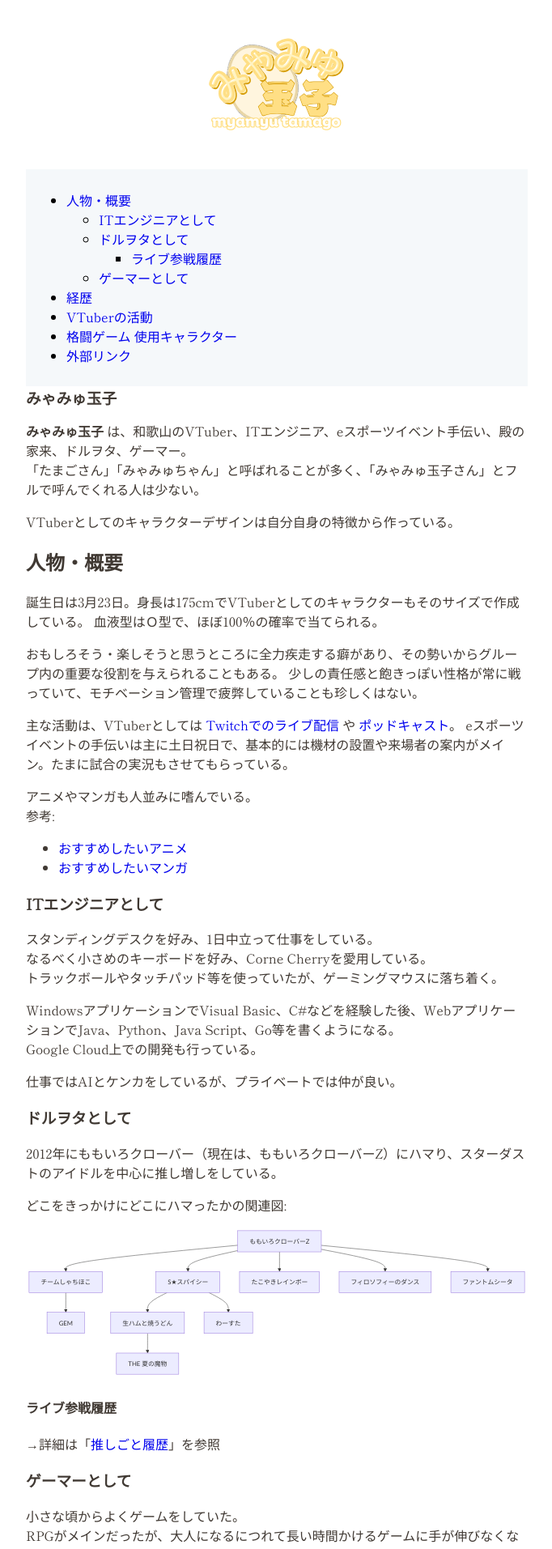
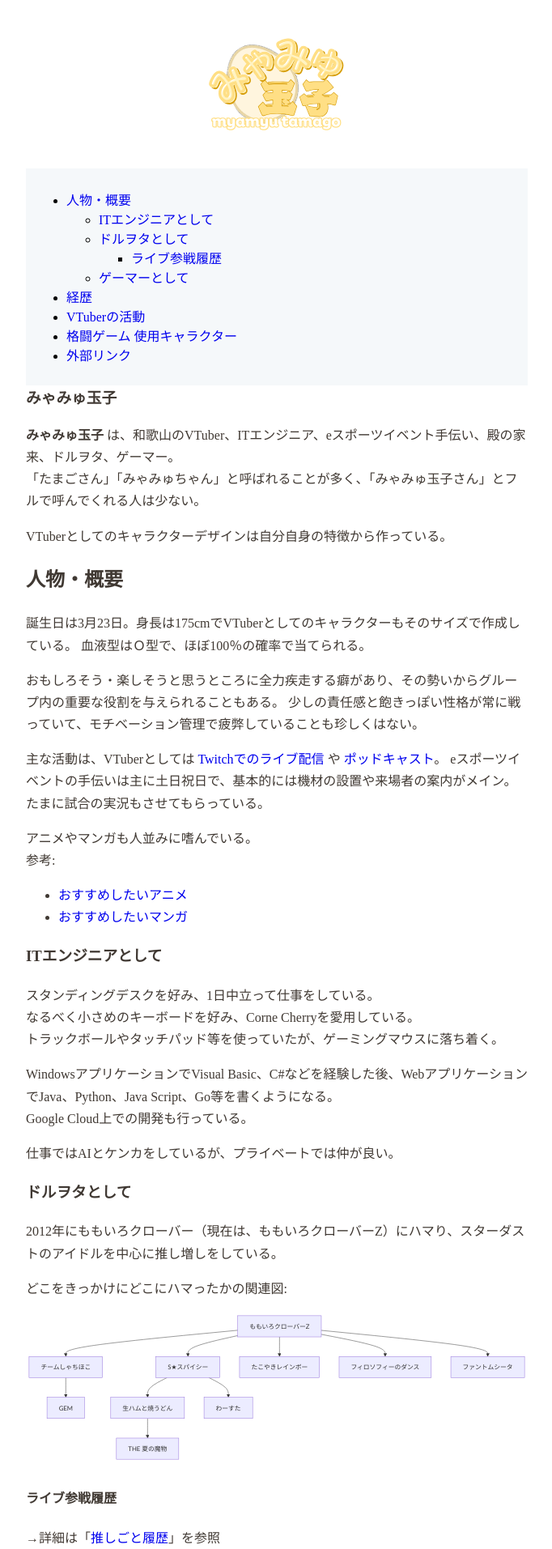
Before and after one commit to myamyu/myamyu.github.io, a Jekyll site: the page built from README.md, in a window 1280 px wide. Shown: the top 1913 px of the page at 81% size, without its empty margins (298-980 px from the left). Built offline with Jekyll 4.4.1, drawn with Linux system fonts in a browser that asks for light colours; some web fonts are replaced; our own code applies the rules of GitHub Pages for plain Markdown files.

Commit message:
フォント調整

```diff
--- a/_layouts/default.html
+++ b/_layouts/default.html
@@ -5,7 +5,7 @@
     <meta name="viewport" content="width=device-width, initial-scale=1.0">
     <link rel="preconnect" href="https://fonts.googleapis.com">
     <link rel="preconnect" href="https://fonts.gstatic.com" crossorigin>
-    <link href="https://fonts.googleapis.com/css2?family=Shippori+Mincho&display=swap" rel="stylesheet">
+    <link href="https://fonts.googleapis.com/css2?family=Shippori+Mincho;wght@400;500;600;700&display=swap" rel="stylesheet">
     <link rel="stylesheet" href="{{ '/assets/css/style.css?v=' | append: site.github.build_revision | relative_url }}">
     {% seo %}
   </head>
--- a/assets/css/style.css
+++ b/assets/css/style.css
@@ -15,6 +15,7 @@
 body {
     box-sizing: border-box;
     font-family: 'Shippori Mincho', serif;
+    font-weight: 500;
     margin: 0 auto 240px;
     max-width: 640px;
     padding: 0 10px;
@@ -27,6 +28,13 @@
 article {
     background-color: rgba(255,255,255,0.6);
     color: #403933;
+    /*
+    最小: 15px (スマホ)
+    推奨: 1920pxで【正確に18px】、3840pxで【正確に24px】になる一次関数
+    最大: 24px (4Kでの上限)
+    */
+    font-size: clamp(0.9375rem, 0.3125vw + 0.75rem, 1.5rem);
+    line-height: 1.7;
 }
 
 #siteTitle {
```
